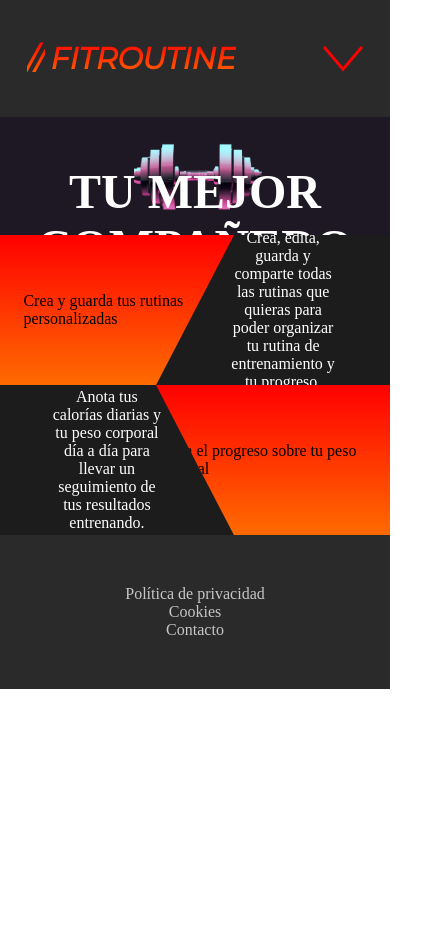
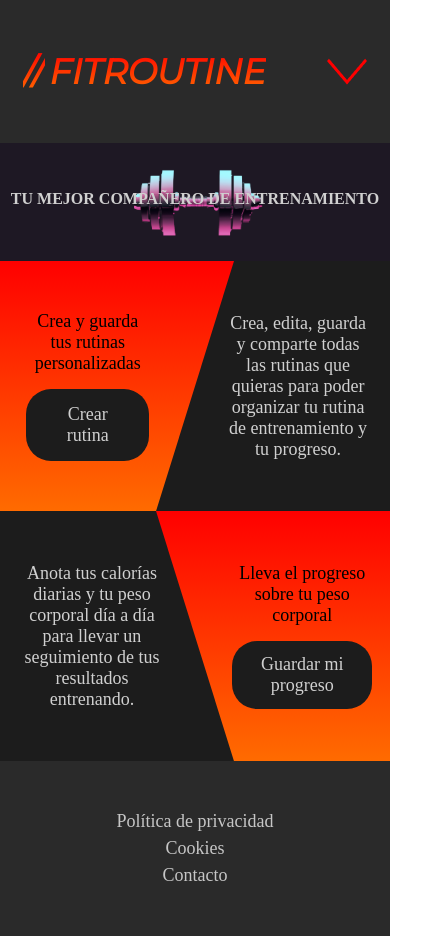
Before and after one commit to juanrabaro/proyecto-recuperacion, a website built with Parcel: page src/index.html in a window 390 px wide. Shown: the whole page, 434 px wide, since content can reach past the window. Before the commit the page ends 844 px from the top, so only its background shows below. Built offline with nearby package versions, Linux system fonts and the light colour scheme; a web font is replaced by a local one.

Commit message:
responsive index listo

```diff
--- a/src/assets/sass/components/_footer.scss
+++ b/src/assets/sass/components/_footer.scss
@@ -2,17 +2,14 @@ footer {
     width: 100%;
     background-color: $resaltado;
     padding: 50px;
+    font-size: 18px;
 
     .footer {
-        display: flex;
-        justify-content: center;
-        align-items: center;
+        @include flex(row, center, center);
 
         .footer__ul {
-            display: flex;
-            flex-direction: column;
-            justify-content: center;
-            align-items: center;
+            @include flex(column, center, center);
+            gap: 6px;
 
             li {
                 list-style: none;
--- a/src/assets/sass/components/_header.scss
+++ b/src/assets/sass/components/_header.scss
@@ -1,10 +1,10 @@
 header {
     width: 100%;
     background-color: $resaltado;
-    padding-left: 7%;
-    padding-right: 7%;
-    padding-top: 40px;
-    padding-bottom: 40px;
+    padding-left: 6%;
+    padding-right: 6%;
+    padding-top: 50px;
+    padding-bottom: 50px;
 
     .navegador {
         @include flex(row, space-between, center);
@@ -23,20 +23,20 @@ header {
                     -webkit-background-clip: text;
                     color: transparent;
                     font-family: 'Montserrat', sans-serif;
-                    font-size: 30px;
+                    font-size: 35px;
                 }
                 .titulo__titulo {
                     background: $degradado;
                     -webkit-background-clip: text;
                     color: transparent;
                     font-family: 'Montserrat', sans-serif;
-                    font-size: 30px;
+                    font-size: 35px;
                 }
             }
         }
         .navegador__enlaces {
             @include flex(row, space-between, center);
-            width: 280px;
+            width: 300px;
 
             .enlaces__img-menu {
                 display: none;
@@ -58,8 +58,8 @@ header {
                 li {
                     a {
                         text-decoration: none;
-                        color: white;
-                        font-size: large;
+                        color: $blanco;
+                        font-size: 20px;
                     }
                     .enlaces__resaltado-home {
                         background: $degradado;
@@ -72,9 +72,8 @@ header {
     }
 }
 
-@media screen and (max-width: 800px){
+@media screen and (max-width: 650px){
     header .navegador .navegador__enlaces {
-        //justify-content: right;
         @include flex(column, space-between, flex-end);
         height: 80%;
     }
@@ -83,6 +82,7 @@ header {
         width: 40px;
     }
     header .navegador .navegador__enlaces .enlaces__ul {
+        z-index: 1;
         display: none;
         position: absolute;
         margin-top: 50px;
--- a/src/assets/sass/utilities/_variables.scss
+++ b/src/assets/sass/utilities/_variables.scss
@@ -2,3 +2,4 @@ $main: rgb(28, 28, 28);
 $resaltado: rgb(42, 42, 42);
 $masResaltado: rgb(49, 49, 49);
 $degradado: linear-gradient(red, rgb(255, 107, 0));
+$blanco: rgb(208, 208, 208);
--- a/src/assets/sass/views/_index.scss
+++ b/src/assets/sass/views/_index.scss
@@ -1,5 +1,6 @@
 main {
     width: 100%;
+    font-size: 20px;
 }
 
 .main-index {
@@ -9,7 +10,7 @@ main {
         position: relative;
 
         h1 {
-            color: white;
+            color: $blanco;
             position: absolute;
             width: 100%;
             top: 40%;
@@ -29,7 +30,7 @@ main {
         display: flex;
         justify-content: space-between;
         position: relative;
-        height: 150px;
+        height: 200px;
 
         .recuadro1__texto-izquierda {
             position: absolute;
@@ -38,8 +39,20 @@ main {
             background: $degradado;
             width: 60%;
             height: 100%;
-            padding-left: 6%;
-            @include flex(row, flex-start, center);
+            @include flex(column, center, center);
+            padding-right: 10%;
+            gap: 15px;
+
+            a {
+                text-decoration: none;
+                color: $blanco;
+                background: $main;
+                padding-top: 15px;
+                padding-bottom: 15px;
+                padding-left: 25px;
+                padding-right: 25px;
+                border-radius: 25px;
+            }
         }
         .recuadro1__texto-derecha {
             position: absolute;
@@ -51,7 +64,7 @@ main {
             text-align: center;
             padding-bottom: 30px;
             padding-top: 30px;
-            color: white;
+            color: $blanco;
             @include flex(row, center, center);
             padding-right: 50px;
         }
@@ -61,21 +74,21 @@ main {
         display: flex;
         justify-content: space-between;
         position: relative;
-        height: 150px;
+        height: 200px;
 
         .recuadro2__texto-izquierda {
             position: absolute;
             z-index: 1;
             background-color: $main;
             padding-right: 18%;
+            padding-bottom: 30px;
+            padding-top: 30px;
+            padding-left: 50px;
             height: 100%;
             text-align: center;
-            padding-bottom: 30px;
             right: 40%;
-            padding-top: 30px;
-            color: white;
+            color: $blanco;
             @include flex(row, center, center);
-            padding-left: 50px;
         }
         .recuadro2__texto-derecha {
             clip-path: polygon(0 0, 100% 0, 100% 100%, 33.3% 100%);
@@ -85,8 +98,90 @@ main {
             width: 60%;
             height: 100%;
             right: 0;
-            padding-right: 6%;
-            @include flex(row, flex-end, center);
+            padding-left: 10%;
+            @include flex(column, center, center);
+            gap: 15px;
+
+            a {
+                text-decoration: none;
+                color: $blanco;
+                background: $main;
+                padding-top: 15px;
+                padding-bottom: 15px;
+                padding-left: 25px;
+                padding-right: 25px;
+                border-radius: 25px;
+            }
         }
     }
 }
+
+
+@media screen and (max-width: 650px) {
+    main {
+        font-size: 18px;
+    }
+
+    .main-index .main-index__imagen-principal h1 {
+        font-size: 2rem;
+    }
+}
+
+@media screen and (max-width: 600px) {
+    .main-index .main-index__recuadro1 .recuadro1__texto-izquierda {
+        padding-right: 8%;
+    }
+    .main-index .main-index__recuadro1 .recuadro1__texto-izquierda p {
+        width: 70%;
+        text-align: center;
+    }
+    .main-index .main-index__recuadro1 .recuadro1__texto-izquierda a {
+        width: 70%;
+        text-align: center;
+    }
+
+    .main-index .main-index__recuadro2 .recuadro2__texto-derecha {
+        padding-left: 12%;
+    }
+    .main-index .main-index__recuadro2 .recuadro2__texto-derecha p {
+        width: 80%;
+        text-align: center;
+    }
+    .main-index .main-index__recuadro2 .recuadro2__texto-derecha a {
+        width: 80%;
+        text-align: center;
+    }
+}
+
+@media screen and (max-width: 480px) {
+    .main-index .main-index__imagen-principal h1 {
+        font-size: 1rem;
+    }
+    .main-index .main-index__recuadro2 .recuadro2__texto-derecha a {
+        padding-top: 13px;
+        padding-bottom: 13px;
+        padding-left: 13px;
+        padding-right: 13px;
+    }
+}
+
+@media screen and (max-width: 420px) {
+    .main-index .main-index__recuadro1 {
+        height: 250px;
+    }
+    .main-index .main-index__recuadro2 {
+        height: 250px;
+    }
+    .main-index .main-index__recuadro1 .recuadro1__texto-derecha {
+        padding-right: 20px;
+    }
+    .main-index .main-index__recuadro2 .recuadro2__texto-izquierda {
+        padding-left: 20px;
+    }
+    .main-index .main-index__recuadro1 .recuadro1__texto-izquierda {
+        padding-right: 15%;
+    }
+    .main-index .main-index__recuadro2 .recuadro2__texto-derecha {
+        padding-left: 15%;
+    }
+}
--- a/src/index.html
+++ b/src/index.html
@@ -35,6 +35,7 @@
         <section class="main-index__recuadro1">
             <div class="recuadro1__texto-izquierda">
                 <p>Crea y guarda tus rutinas personalizadas</p>
+                <a href="/src/bibliotecaRutinas.html">Crear rutina</a>
             </div>
             <div class="recuadro1__texto-derecha">
                 <p>Crea, edita, guarda y comparte todas las rutinas que quieras para poder organizar tu rutina de entrenamiento y tu progreso.</p>
@@ -46,6 +47,7 @@
             </div>
             <div class="recuadro2__texto-derecha">
                 <p>Lleva el progreso sobre tu peso corporal</p>
+                <a href="/src/progreso.html">Guardar mi progreso</a>
             </div>
         </section>
     </main>
```
Also changed, not shown: dist/index.html, 2 other files.
